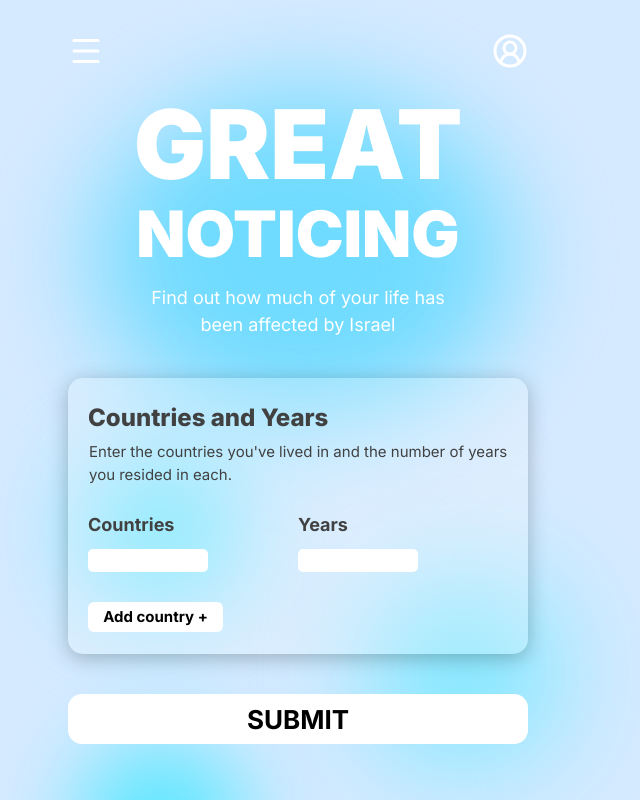
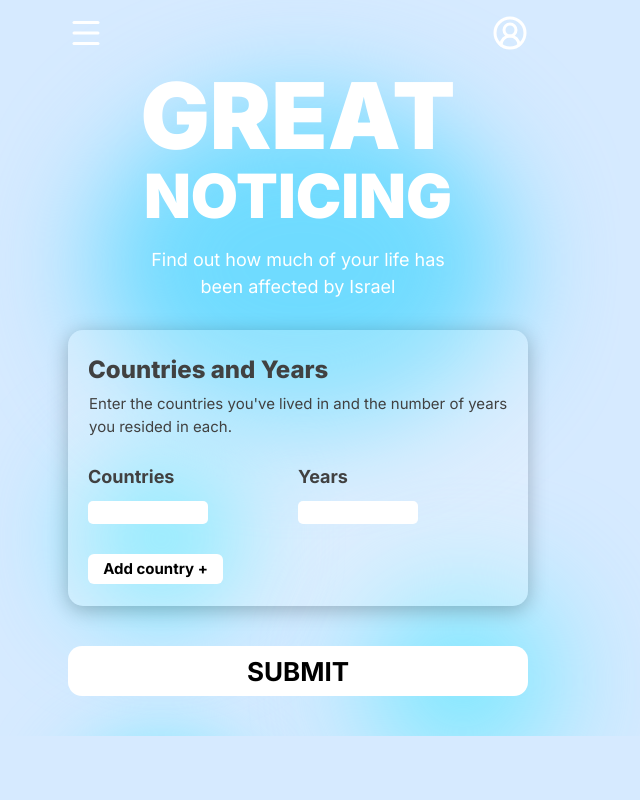
Before and after one commit to Maty1ek/ziometer, a Next.js app: page / in a window 1280 px wide. Shown: the whole page, without its empty margins (342-982 px from the left). Built offline with nearby package versions, Linux system fonts and the light colour scheme.

Commit message:
fixed the bg circles attempt 4/5

```diff
--- a/src/app/globals.css
+++ b/src/app/globals.css
@@ -17,9 +17,13 @@ body {
   font-family: 'Inter';
 }
 
+.bg_circles {
+  height: calc(100% + 10px);
+}
+
 .heading_title>h1 {
     line-height: 70px;
-    margin-bottom: 30px;
+    margin-bottom: 20px;
     text-shadow: 0 10px 8 rgba(0,0,0,.25);
 }
 
--- a/src/app/page.jsx
+++ b/src/app/page.jsx
@@ -5,13 +5,13 @@ import MainInputs from "@/components/main-inputs";
 
 export default function Home() {
   return (
-      <div className="flex flex-col justify-center pt-[18px] items-center h-[100dvh] relative overflow-hidden">
-        <div className="absolute flex justify-center top-[-18px] h-full min-h-[750px]  w-full ">
+    <div className="relative ">
+       <div className="bg_circles absolute flex justify-center top-[-10px]  w-full overflow-hidden">
           <div className="  min-w-[760px] ">
             <Image src={bgCircles} width={760} height={2000} className=" " />
           </div>
         </div>
-
+      <div className="flex flex-col justify-center items-center  relative ">
         <div className="mainCon z-10 flex flex-col px-[20px] items-center w-full min-w-[308px] max-w-[500px] pt-[15px] h-full pb-[40px]">
           <div className="heading_buttons w-full px-[0px] flex justify-between text-white ">
             <div className="burger_button">
@@ -22,22 +22,23 @@ export default function Home() {
             </div>
           </div>
 
-          <div className="headings mt-[40px] flex flex-col justify-center items-center text-white">
+          <div className="headings mt-[30px] flex flex-col justify-center items-center text-white">
             <div className="heading_title flex flex-col items-center ">
-              <h1 className="font-black text-[96px]">GREAT</h1>
-              <h2 className="font-black text-[64px]">NOTICING</h2>
+              <h1 className="font-black text-[92px]">GREAT</h1>
+              <h2 className="font-black text-[61px]">NOTICING</h2>
             </div>
             <p className="heading_text text-center text-[18px] w-[300px] mt-[25px]">
               Find out how much of your life has been affected by Israel
             </p>
           </div>
 
-          <MainInputs/>
+          <MainInputs />
 
           <button className="submit_button mt-[40px] color-[#0f0f0f] text-[26px] font-bold w-full rounded-[14px] bg-white h-[50px]">
             SUBMIT
           </button>
         </div>
       </div>
+    </div>
   );
 }
--- a/src/components/main-inputs.jsx
+++ b/src/components/main-inputs.jsx
@@ -2,7 +2,7 @@ import React from 'react'
 
 const MainInputs = () => {
   return (
-    <div className="main_input_con py-[22px] px-[20px] mt-[40px] w-full bg-[#fafafa3a] rounded-[15px]">
+    <div className="main_input_con py-[22px] px-[20px] mt-[30px] w-full bg-[#fafafa3a] rounded-[15px]">
             <div className=" text-[#414141]">
               <h1 className="font-extrabold text-[24px]">
                 Countries and Years
```
